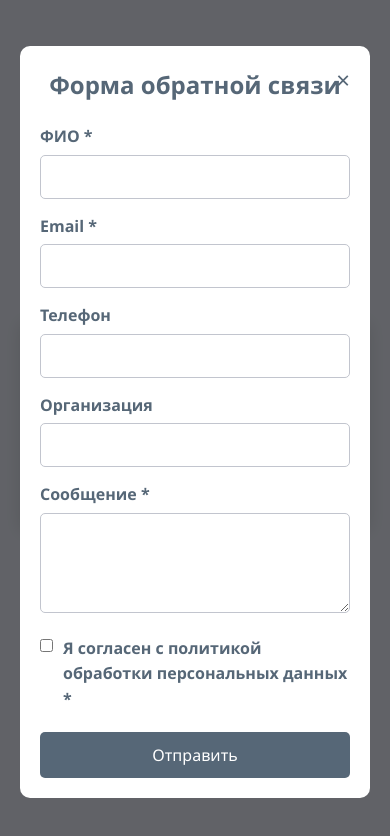
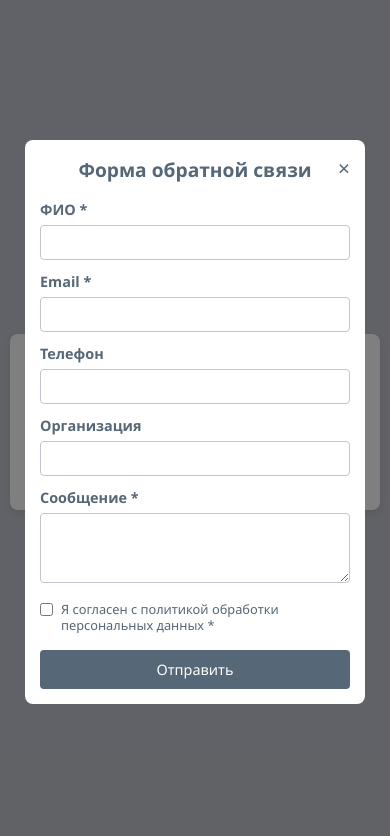
Before and after one commit to Alesya669/lab8, a plain HTML site: page index.html in a window 390 px wide. Both pictures are taken after a click on the button "Открыть форму". Drawn offline with Linux system fonts and the light colour scheme.

Commit message:
Add files via upload

```diff
--- a/script.js
+++ b/script.js
@@ -152,22 +152,14 @@ feedbackForm.addEventListener('submit', function(e) {
 
     // Сбор данных формы
     const formData = new FormData(feedbackForm);
-    const data = {
-        fullName: formData.get('fullName'),
-        email: formData.get('email'),
-        phone: formData.get('phone'),
-        organization: formData.get('organization'),
-        message: formData.get('message'),
-        privacyPolicy: formData.get('privacyPolicy')
-    };
 
-    // Отправка данных на сервер
-    fetch('https://formspree.io/f/xjvnnqjq', {
+    // Используем Formspree вместо Formcarry
+    fetch('https://formcarry.com/s/dBg2a470fh0', {
         method: 'POST',
         headers: {
-            'Content-Type': 'application/json'
+            'Accept': 'application/json'
         },
-        body: JSON.stringify(data)
+        body: formData
     })
     .then(response => {
         if (response.ok) {
@@ -175,7 +167,9 @@ feedbackForm.addEventListener('submit', function(e) {
             feedbackForm.reset();
             clearFormData();
         } else {
-            throw new Error('Ошибка отправки формы');
+            return response.json().then(err => {
+                throw new Error(err.error || 'Ошибка отправки формы');
+            });
         }
     })
     .catch(error => {
--- a/style.css
+++ b/style.css
@@ -14,37 +14,38 @@ body {
     flex-direction: column;
     align-items: center;
     justify-content: center;
-    padding: 20px;
+    padding: 15px;
 }
 
 .container {
     max-width: 800px;
     width: 100%;
     background-color: white;
-    border-radius: 10px;
-    box-shadow: 0 5px 15px rgba(0, 0, 0, 0.1);
-    padding: 30px;
+    border-radius: 8px;
+    box-shadow: 0 3px 10px rgba(0, 0, 0, 0.1);
+    padding: 20px;
     text-align: center;
 }
 
 h1 {
     color: #566777;
-    margin-bottom: 15px;
-    font-size: 2rem;
+    margin-bottom: 12px;
+    font-size: 1.5rem;
 }
 
 p {
-    margin-bottom: 20px;
+    margin-bottom: 15px;
     color: #566777;
+    font-size: 0.9rem;
 }
 
 .btn {
     background-color: #566777;
     color: white;
     border: none;
-    padding: 12px 25px;
-    font-size: 1rem;
-    border-radius: 5px;
+    padding: 10px 20px;
+    font-size: 0.9rem;
+    border-radius: 4px;
     cursor: pointer;
     transition: background-color 0.3s;
 }
@@ -64,51 +65,53 @@ p {
     z-index: 1000;
     align-items: center;
     justify-content: center;
-    padding: 20px;
+    padding: 15px;
 }
 
 .modal-content {
     background-color: white;
-    border-radius: 10px;
+    border-radius: 8px;
     width: 100%;
-    max-width: 500px;
-    padding: 25px;
+    max-width: 380px;
+    padding: 20px;
     position: relative;
 }
 
 .close-btn {
     position: absolute;
-    top: 15px;
-    right: 20px;
-    font-size: 1.5rem;
+    top: 12px;
+    right: 15px;
+    font-size: 1.3rem;
     cursor: pointer;
     color: #566777;
 }
 
 h2 {
     color: #566777;
-    margin-bottom: 20px;
+    margin-bottom: 15px;
     text-align: center;
+    font-size: 1.3rem;
 }
 
 .form-group {
-    margin-bottom: 15px;
+    margin-bottom: 12px;
     text-align: left;
 }
 
 label {
     display: block;
-    margin-bottom: 5px;
+    margin-bottom: 4px;
     font-weight: 600;
     color: #566777;
+    font-size: 0.9rem;
 }
 
 input, textarea {
     width: 100%;
-    padding: 10px;
+    padding: 8px;
     border: 1px solid #C2C5CE;
-    border-radius: 5px;
-    font-size: 1rem;
+    border-radius: 4px;
+    font-size: 0.9rem;
 }
 
 input:focus, textarea:focus {
@@ -117,20 +120,26 @@ input:focus, textarea:focus {
 }
 
 textarea {
-    min-height: 100px;
+    min-height: 80px;
     resize: vertical;
 }
 
 .checkbox-group {
     display: flex;
     align-items: flex-start;
-    margin-bottom: 15px;
+    margin-bottom: 12px;
 }
 
 .checkbox-group input {
     width: auto;
-    margin-right: 10px;
-    margin-top: 3px;
+    margin-right: 8px;
+    margin-top: 2px;
+}
+
+.checkbox-group label {
+    font-weight: normal;
+    font-size: 0.85rem;
+    line-height: 1.3;
 }
 
 .submit-btn {
@@ -138,9 +147,9 @@ textarea {
     background-color: #566777;
     color: white;
     border: none;
-    padding: 12px;
-    font-size: 1rem;
-    border-radius: 5px;
+    padding: 10px;
+    font-size: 0.9rem;
+    border-radius: 4px;
     cursor: pointer;
     transition: background-color 0.3s;
 }
@@ -150,11 +159,12 @@ textarea {
 }
 
 .message {
-    padding: 10px;
-    border-radius: 5px;
-    margin-top: 15px;
+    padding: 8px;
+    border-radius: 4px;
+    margin-top: 12px;
     text-align: center;
     display: none;
+    font-size: 0.85rem;
 }
 
 .success {
@@ -169,21 +179,58 @@ textarea {
     border: 1px solid #f5c6cb;
 }
 
-@media (max-width: 600px) {
+.field-error {
+    color: #dc3545;
+    font-size: 0.75rem;
+    margin-top: 3px;
+}
+
+@media (max-width: 480px) {
+    body {
+        padding: 10px;
+    }
+
     .container {
-        padding: 20px;
+        padding: 15px;
+    }
+
+    .modal {
+        padding: 10px;
+    }
+
+    .modal-content {
+        padding: 15px;
+        max-width: 340px;
     }
 
     h1 {
-        font-size: 1.5rem;
+        font-size: 1.3rem;
     }
 
-    .modal-content {
-        padding: 20px;
+    h2 {
+        font-size: 1.2rem;
+        margin-bottom: 12px;
+    }
+
+    .form-group {
+        margin-bottom: 10px;
+    }
+
+    input, textarea {
+        padding: 7px;
+        font-size: 0.85rem;
+    }
+
+    textarea {
+        min-height: 70px;
+    }
+
+    .checkbox-group label {
+        font-size: 0.8rem;
+    }
+
+    .message {
+        font-size: 0.8rem;
+        padding: 6px;
     }
 }
-.field-error {
-    color: #dc3545;
-    font-size: 0.85rem;
-    margin-top: 5px;
-}
```
